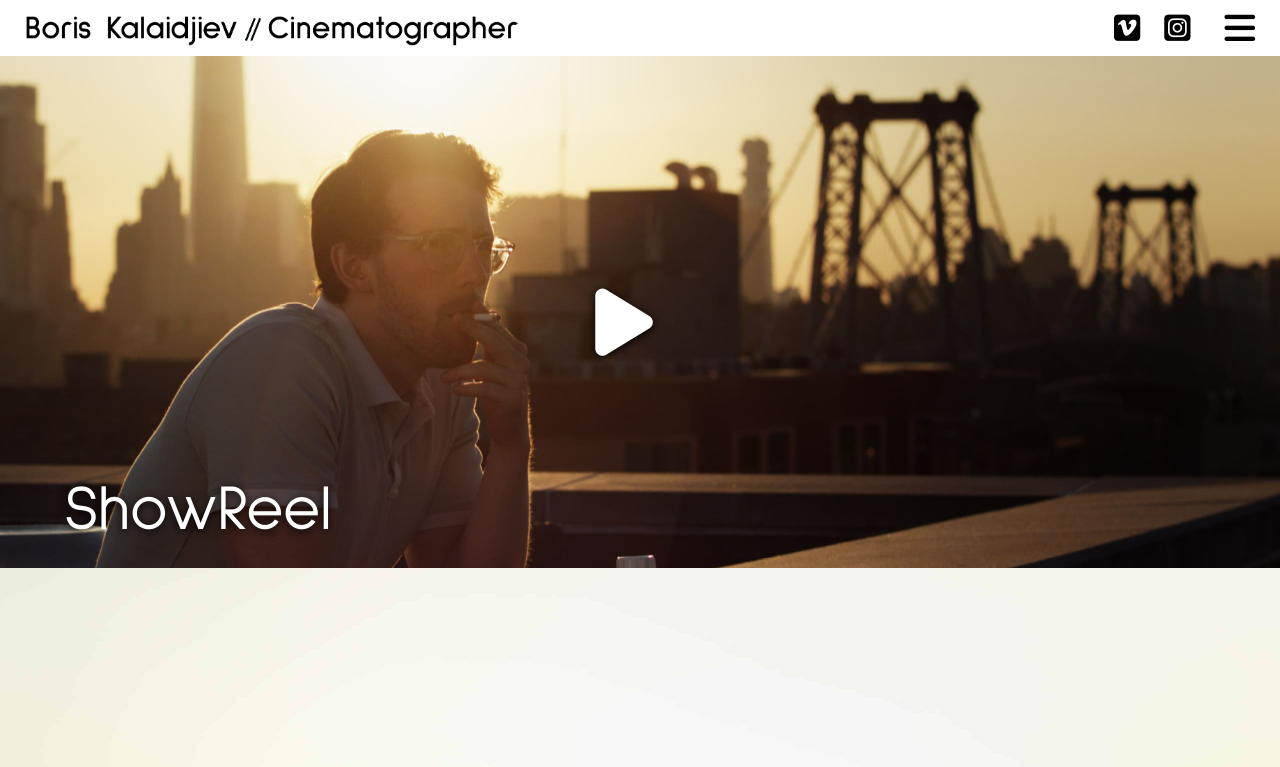
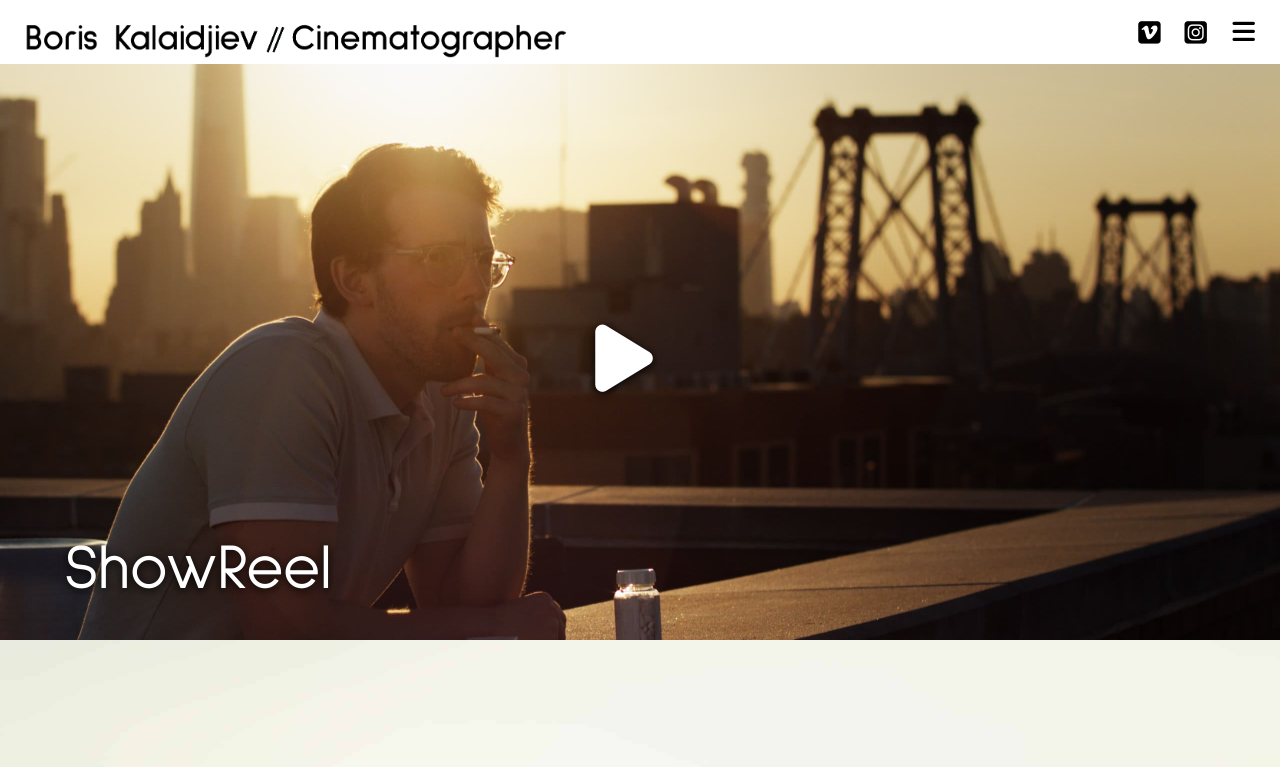
Before and after one commit to GhostOGC/boris, a React (Create React App) app: page / in a window 1280 px wide. Shown: the top 767 px of the page. Built offline with nearby package versions, Linux system fonts and the light colour scheme.

Commit message:
projects scallable

```diff
--- a/src/App.css
+++ b/src/App.css
@@ -2,6 +2,7 @@
   font-family: SulphurPoint;
   src: url("/src/Fonts/SulphurPoint-Regular.ttf");
 }
+
 * {
   margin: 0;
 }
@@ -20,12 +21,12 @@ h1 {
   font-family: SulphurPoint;
 }
 .header {
-  height: 7vh;
+  height: 5vw;
   display: flex;
   align-items: center;
 }
 .header-logo-link {
-  height: 35px;
+  height: 2vw;
   float: left;
   margin-left: 25px;
   margin-right: auto;
@@ -34,18 +35,18 @@ h1 {
   margin-right: 25px;
   display: flex;
   margin-top: 5px;
-  font-size: 35px;
+  font-size: 2vw;
 }
 .social-wrapper {
   display: flex;
-  margin-right: 34px;
-  font-size: 30px;
+  margin-right: 2vw;
+  font-size: 2vw;
 }
 .social-item {
   margin-left: 24px;
 }
 .main-logo {
-  height: 35px;
+  height: 3vw;
 }
 .grey-hover:hover {
   color: grey;
@@ -60,8 +61,9 @@ h1 {
   text-decoration: none;
   color: white;
 }
+
 .project-wrapper {
-  min-height: 40vw;
+  min-height: 45vw;
   position: relative;
 }
 .modal-container {
--- a/src/Components/HomePage/Project.js
+++ b/src/Components/HomePage/Project.js
@@ -3,9 +3,9 @@ import { Parallax } from "react-parallax";
 const Project = ({ data }) => {
   return (
     <Parallax
-      strength="200"
+      strength="100"
       style={{ width: "100%" }}
-      bgImageStyle={{ height: "auto", width: "100%" }}
+      bgImageStyle={{ paddingBottom: "56.25%", width: "100%" }}
       bgImage={data.img}
     >
       <div className="project-wrapper">
--- a/src/Components/HomePage/Projects.js
+++ b/src/Components/HomePage/Projects.js
@@ -4,6 +4,12 @@ import Shanghai from "../../Media/Shanghai4am/Shanghai.jpg";
 import Seewines from "../../Media/Seewines/Seewines.jpeg";
 
 const projects = [
+  { title: "ShowReel", img: Showreel, link: "https://vimeo.com/487601703" },
+  { title: "Seewines", img: Seewines, link: "https://vimeo.com/573358103" },
+  { title: "Shanghai", img: Shanghai, link: "https://vimeo.com/449976062" },
+  { title: "ShowReel", img: Showreel, link: "https://vimeo.com/487601703" },
+  { title: "Seewines", img: Seewines, link: "https://vimeo.com/573358103" },
+  { title: "Shanghai", img: Shanghai, link: "https://vimeo.com/449976062" },
   { title: "ShowReel", img: Showreel, link: "https://vimeo.com/487601703" },
   { title: "Seewines", img: Seewines, link: "https://vimeo.com/573358103" },
   { title: "Shanghai", img: Shanghai, link: "https://vimeo.com/449976062" },
--- a/src/Components/Logo/Logo.js
+++ b/src/Components/Logo/Logo.js
@@ -8,6 +8,7 @@ class Logo extends Component {
   };
 
   componentDidMount() {
+    this.handleResize();
     window.addEventListener("resize", this.handleResize);
   }
   componentWillUnmount() {
--- a/src/Components/Static/Header.js
+++ b/src/Components/Static/Header.js
@@ -29,7 +29,7 @@ const Header = () => {
         </span>
       </div>
       <Modal show={open} fullscreen={true} contentClassName="modal-container">
-        <div onClick={() => setOpen(false)}></div>
+        <div style={{ height: "100%" }} onClick={() => setOpen(false)}></div>
       </Modal>
     </div>
   );
```
